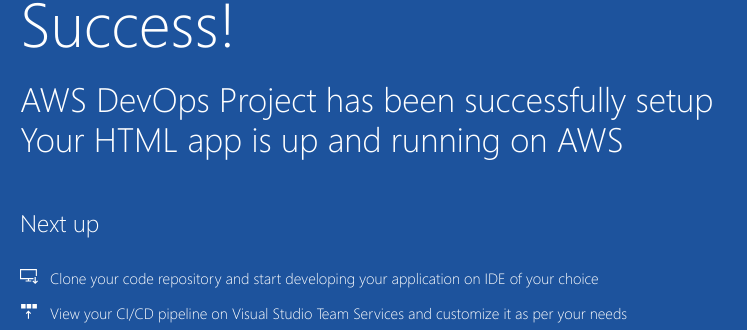
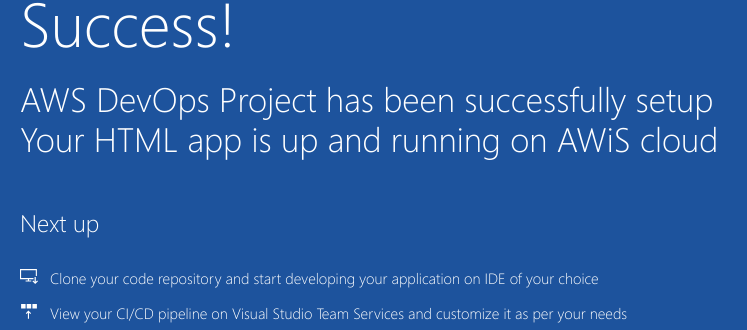
Before and after one commit to sweetysusan/MyFirstGitRepo, a plain HTML site: page sample-project/index.html in a window 1280 px wide. Shown: the part 392-722 px from the top of the page, 205-952 px from the left. Drawn offline with Linux system fonts and the light colour scheme.

Commit message:
New comment added from new brach feature1

```diff
--- a/sample-project/index.html
+++ b/sample-project/index.html
@@ -1,6 +1,8 @@
  <!Doctype html>
  <!-- Comment Adding -->
+ <!-- comment adding from branch feature1-->
  <html>
+
 
 <head>
      <title>HTML Application</title>
@@ -21,7 +23,7 @@
             <div class="content-body">
                 <div class="success-text">Success!</div>
                 <div class="description line-1"> AWS DevOps Project has been successfully setup</div>
-                <div class="description line-2"> Your HTML app is up and running on AWS</div>
+                <div class="description line-2"> Your HTML app is up and running on AWiS cloud</div>
                 <div class="next-steps-container">
                     <div class="next-steps-header">Next up</div>
                     <div class="next-steps-body">
```
